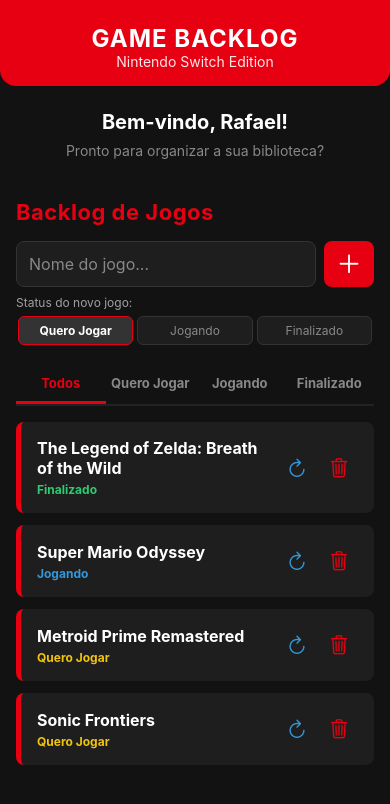
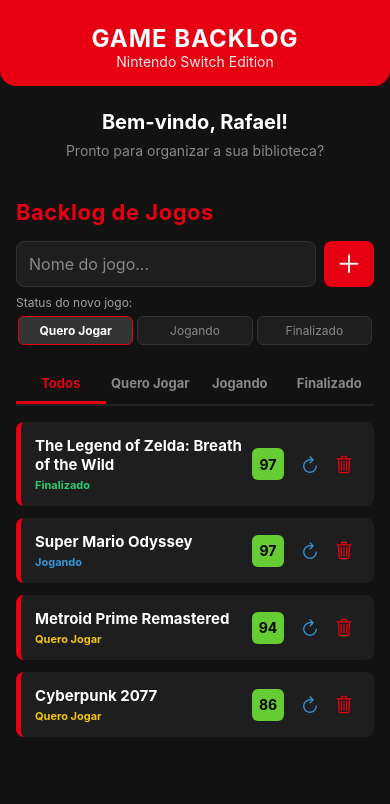
Before and after one commit to RafaelTSa/GameBacklog, a React Native app: screen / in a window 390 px wide. Shown: the top 804 px of the page. Built offline with nearby package versions, Linux system fonts and the light colour scheme.

Commit message:
feat(GameList): integracao com exibicao de notas simuladas do Metacritic

```diff
--- a/src/components/GameList.js
+++ b/src/components/GameList.js
@@ -3,16 +3,32 @@ import { StyleSheet, Text, View, FlatList, TextInput, TouchableOpacity, Alert }
 import { Ionicons } from '@expo/vector-icons';
 
 export default function GameList() {
+  // Lista inicial já com as notas reais do Metacritic configuradas
   const [games, setGames] = useState([
-    { id: '1', title: 'The Legend of Zelda: Breath of the Wild', status: 'Finalizado' },
-    { id: '2', title: 'Super Mario Odyssey', status: 'Jogando' },
-    { id: '3', title: 'Metroid Prime Remastered', status: 'Quero Jogar' },
-    { id: '4', title: 'Sonic Frontiers', status: 'Quero Jogar' }
+    { id: '1', title: 'The Legend of Zelda: Breath of the Wild', status: 'Finalizado', score: 97 },
+    { id: '2', title: 'Super Mario Odyssey', status: 'Jogando', score: 97 },
+    { id: '3', title: 'Metroid Prime Remastered', status: 'Quero Jogar', score: 94 },
+    { id: '4', title: 'Cyberpunk 2077', status: 'Quero Jogar', score: 86 }
   ]);
 
   const [newGameTitle, setNewGameTitle] = useState('');
   const [newGameStatus, setNewGameStatus] = useState('Quero Jogar');
   const [activeFilter, setActiveFilter] = useState('Todos');
+
+  // Função auxiliar para simular a busca da nota no Metacritic
+  const getMetacriticScore = (title) => {
+    const lowerTitle = title.toLowerCase();
+    if (lowerTitle.includes('zelda')) return 97;
+    if (lowerTitle.includes('mario')) return 97;
+    if (lowerTitle.includes('metroid')) return 94;
+    if (lowerTitle.includes('cyberpunk')) return 86;
+    if (lowerTitle.includes('wukong')) return 81;
+    if (lowerTitle.includes('control')) return 82;
+    if (lowerTitle.includes('sonic')) return 71;
+
+    // Caso seja um jogo novo não mapeado, gera uma nota simulada entre 65 e 99
+    return Math.floor(Math.random() * (99 - 65 + 1)) + 65;
+  };
 
   const handleAddGame = () => {
     if (newGameTitle.trim() === '') return;
@@ -20,7 +36,8 @@ export default function GameList() {
     const newGame = {
       id: Date.now().toString(),
       title: newGameTitle,
-      status: newGameStatus
+      status: newGameStatus,
+      score: getMetacriticScore(newGameTitle) // Atribui a nota automaticamente
     };
 
     setGames([...games, newGame]);
@@ -42,7 +59,6 @@ export default function GameList() {
     );
   };
 
-  // FUNÇÃO NOVA: Atualiza o status do jogo em ciclo contínuo
   const handleToggleStatus = (id) => {
     const updatedGames = games.map(game => {
       if (game.id === id) {
@@ -62,6 +78,13 @@ export default function GameList() {
     return game.status === activeFilter;
   });
 
+  // Função para definir a cor de fundo do selo baseado na nota do Metacritic
+  const getScoreBadgeColor = (score) => {
+    if (score >= 75) return '#66CC33'; // Verde (Metacritic Excelente)
+    if (score >= 50) return '#FFCC33'; // Amarelo (Metacritic Mediano)
+    return '#FF3333'; // Vermelho (Metacritic Baixo)
+  };
+
   const renderGameItem = ({ item }) => (
     <View style={styles.card}>
       <View style={styles.gameInfo}>
@@ -75,21 +98,22 @@ export default function GameList() {
         </Text>
       </View>
 
-      {/* Botões de Ação */}
-      <View style={styles.actionsContainer}>
-        {/* Botão Novo: Alternar Status */}
-        <TouchableOpacity
-          style={styles.actionButton}
-          onPress={() => handleToggleStatus(item.id)}
-          title="Alterar Status"
-        >
-          <Ionicons name="refresh-outline" size={22} color="#3498DB" />
-        </TouchableOpacity>
+      {/* Container de Ações e Nota */}
+      <View style={styles.rightContainer}>
+        {/* Selo do Metacritic */}
+        <View style={[styles.scoreBadge, { backgroundColor: getScoreBadgeColor(item.score) }]}>
+          <Text style={styles.scoreText}>{item.score}</Text>
+        </View>
 
-        {/* Botão: Remover Jogo */}
-        <TouchableOpacity style={styles.actionButton} onPress={() => handleRemoveGame(item.id)}>
-          <Ionicons name="trash-outline" size={22} color="#E60012" />
-        </TouchableOpacity>
+        <View style={styles.actionsContainer}>
+          <TouchableOpacity style={styles.actionButton} onPress={() => handleToggleStatus(item.id)}>
+            <Ionicons name="refresh-outline" size={20} color="#3498DB" />
+          </TouchableOpacity>
+
+          <TouchableOpacity style={styles.actionButton} onPress={() => handleRemoveGame(item.id)}>
+            <Ionicons name="trash-outline" size={20} color="#E60012" />
+          </TouchableOpacity>
+        </View>
       </View>
     </View>
   );
@@ -248,7 +272,7 @@ const styles = StyleSheet.create({
   },
   card: {
     backgroundColor: '#1E1E1E',
-    padding: 16,
+    padding: 14,
     borderRadius: 8,
     marginBottom: 12,
     flexDirection: 'row',
@@ -259,27 +283,45 @@ const styles = StyleSheet.create({
   },
   gameInfo: {
     flex: 1,
+    paddingRight: 8,
   },
   gameTitle: {
-    fontSize: 16,
+    fontSize: 15,
     fontWeight: 'bold',
     color: '#FFFFFF',
     marginBottom: 4,
   },
   gameStatus: {
-    fontSize: 12,
+    fontSize: 11,
     fontWeight: 'bold',
   },
   statusDone: { color: '#2ECC71' },
   statusPlaying: { color: '#3498DB' },
   statusWant: { color: '#F1C40F' },
+  rightContainer: {
+    flexDirection: 'row',
+    alignItems: 'center',
+  },
+  scoreBadge: {
+    width: 32,
+    height: 32,
+    borderRadius: 6,
+    justifyContent: 'center',
+    alignItems: 'center',
+    marginRight: 8,
+  },
+  scoreText: {
+    color: '#000000',
+    fontWeight: 'bold',
+    fontSize: 14,
+  },
   actionsContainer: {
     flexDirection: 'row',
     alignItems: 'center',
   },
   actionButton: {
-    padding: 8,
-    marginLeft: 4,
+    padding: 6,
+    marginLeft: 2,
   },
   emptyText: {
     color: '#666',
```
